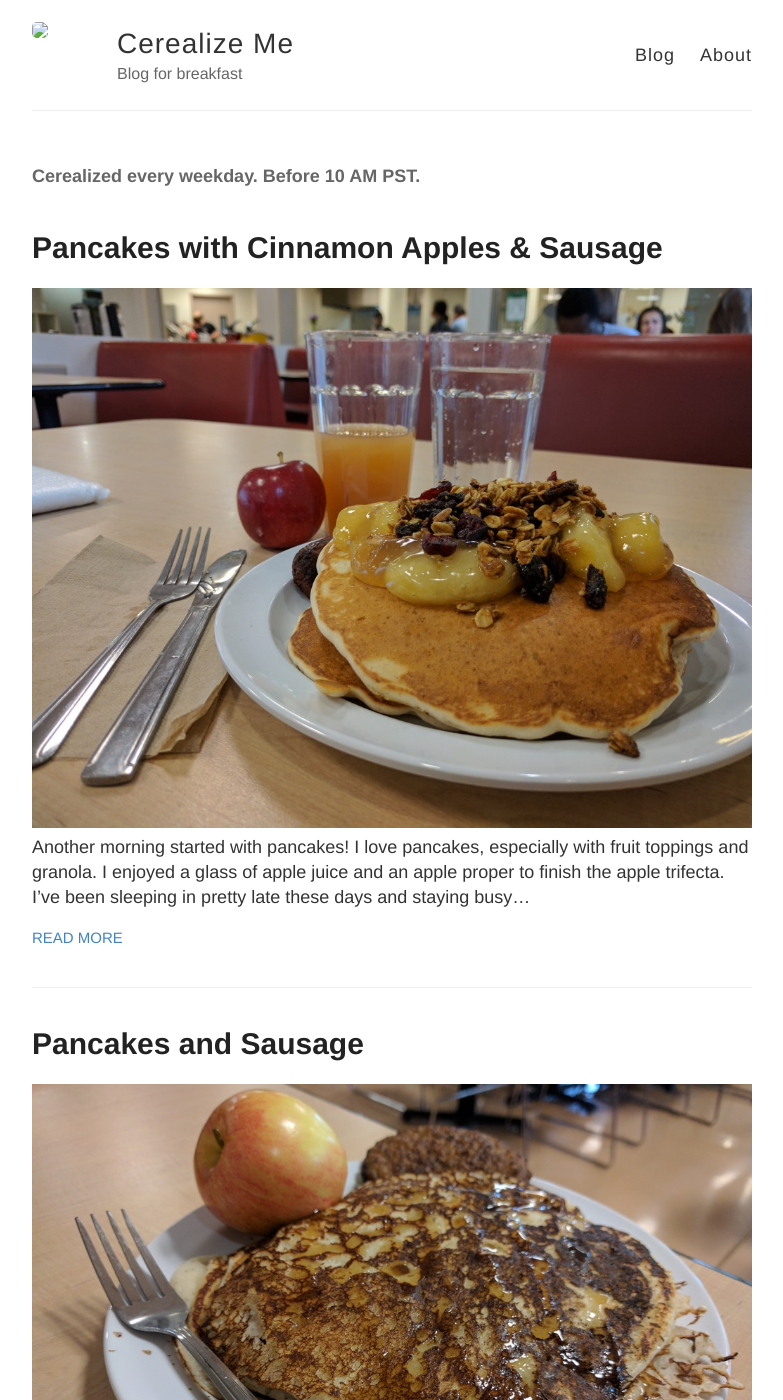
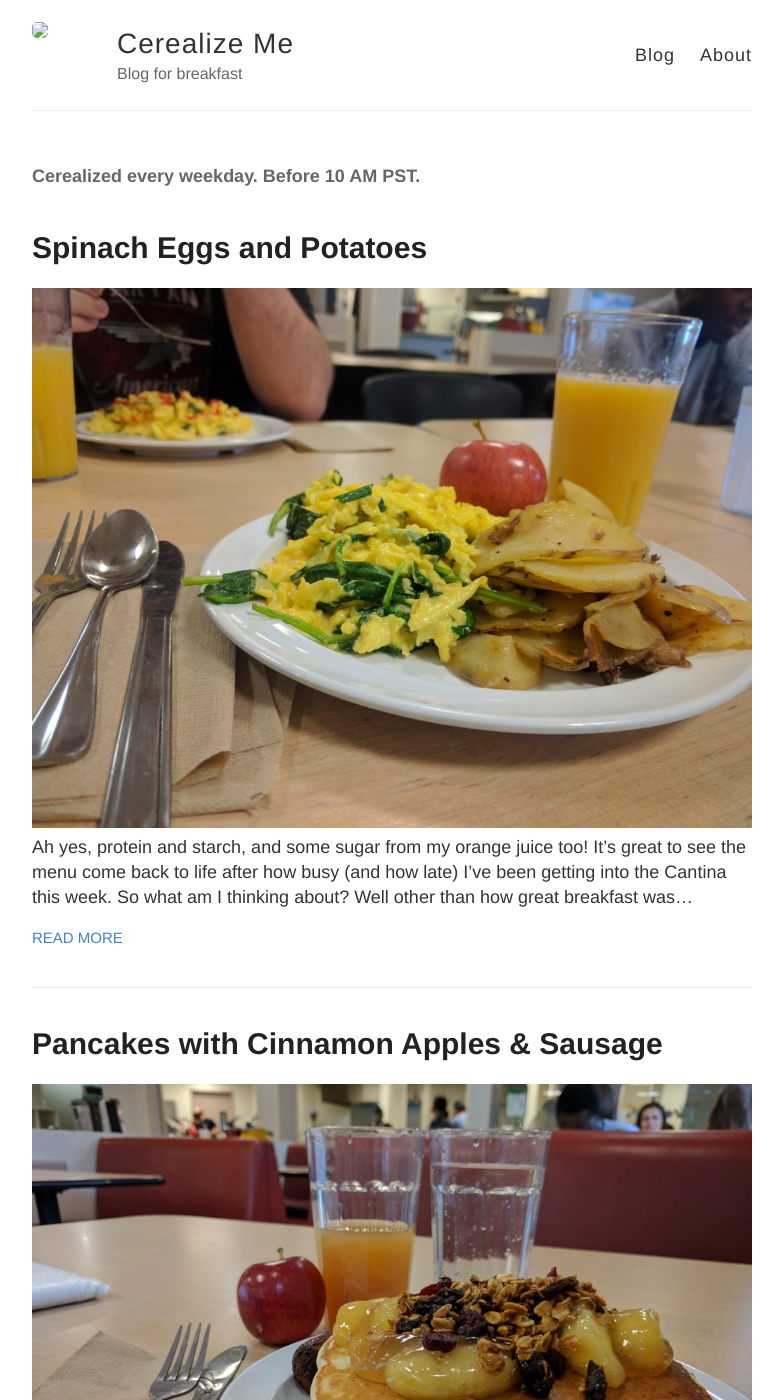
Before and after one commit to qst0/cerealize.me, a Jekyll site: the page built from index.html, in a window 1280 px wide and 1400 px high. Shown: the whole window, without its empty margins (248-1031 px from the left). Built offline with Jekyll 4.4.1, drawn with Linux system fonts in a browser that asks for light colours; some of the changed lines change nothing that is shown.

Commit message:
updated the week of posts

```diff
--- a/_posts/2017-6-26-19.md
+++ b/_posts/2017-6-26-21.md
@@ -32,4 +32,15 @@
 
 I'll come back and finish this!
 
+Back 2016-6-29:</br>
+Starting the piscine was non-stop for the last few days.
+I still have lots to do and fix. But it was awesome.
+I have to catch up for the next few posts it was so busy!
+
+Are you staying busy too?
+
+It's not a bad idea to relax when you can either!
+
+To the best of both worlds,
+
 `- qst0`
--- a/_posts/2017-6-27-20.md
+++ /dev/null
@@ -1,29 +0,0 @@
----
-layout: post
-title: Pancakes and Sausage
-date: 2017-6-27
----
-![Pancakes and Sausage](http://cerealize.me/images/2017-6-27.jpg)
-Pancakes are a great start to the day, I am pretty busy this morning so I'll have to write about how much I enjoyed them later!
-
-Today I'm thinking about **???**:
-
-Super busy, I'll be back tonight!
-
-The TODO list:
-* Help run C Piscine
-* Turn in J Gravity
-* Finish this post! and YESTERDAYS!
-
-The Ice Box:
-* Mentoring @ Ruby Piscine
-* Contract work (at least 2 hours)
-* Loop event motion in Wolf3d memory game
-* Turn in a Hercules project
-* Revisit the taut.tech project
-
-I'll come back and finish this!
-
-I mean it this time!
-
-`- qst0`
--- /dev/null
+++ b/_posts/2017-6-27-22.md
@@ -0,0 +1,48 @@
+---
+layout: post
+title: Pancakes and Sausage
+date: 2017-6-27
+---
+![Pancakes and Sausage](http://cerealize.me/images/2017-6-27.jpg)
+Pancakes are a great start to the day, I am pretty busy this morning so I'll have to write about how much I enjoyed them later!
+
+Today I'm thinking about **Post It / Sticky Notes**:
+
+Super busy, I'll be back tonight!
+
+Back 2016-6-29:</br>
+So I didn't make it back to this post for a few days.
+
+This day, or the day after it (not really sure anymore), the ruby piscine
+took to the walls and windows and made post it note art all over the lab!
+It looks fantastic. Party parrots and Pikachu! I should link you to the picture:
+[They will speak for me](https://twitter.com/42SiliconValley/status/880131927360929792).
+
+The TODO list:
+* Help run C Piscine
+* Turn in J Gravity
+* Finish this post! and YESTERDAYS!
+
+The Ice Box:
+* Mentoring @ Ruby Piscine
+* Contract work (at least 2 hours)
+* Loop event motion in Wolf3d memory game
+* Turn in a Hercules project
+* Revisit the taut.tech project
+
+I'll come back and finish this!
+
+I mean it this time!
+
+Back 2016-6-29:</br>
+So that's all I have to say about this day.
+It's certainly harder when you are busy to find meaningful things to express.
+So that will be my message today:
+
+Are you too busy to stop and smell the roses?
+
+Would a little more action help you, or tip you over?
+
+Hoping are happily expressing yourself in thought and action,
+
+`- qst0`
--- a/_posts/2017-6-28-21.md
+++ /dev/null
@@ -1,30 +0,0 @@
----
-layout: post
-title: Pancakes with Cinnamon Apples & Sausage
-date: 2017-6-28
----
-![Pancakes with Cinnamon Apples & Sausage](http://cerealize.me/images/2017-6-28.jpg)
-Another morning started with pancakes!
-I love pancakes, especially with fruit toppings and granola.
-I enjoyed a glass of apple juice and an apple proper to finish the apple trifecta.
-I've been sleeping in pretty late these days and staying busy...
-
-Today I'm thinking about **???**:
-
-Super busy still!
-
-The TODO list:
-* Help run C Piscine
-* Finish this week of posts!
-
-The Ice Box:
-* Contract work (at least 2 hours)
-* Loop event motion in Wolf3d memory game
-* Turn in a Hercules project
-* Revisit the taut.tech project
-
-I'll come back and finish these!
-
-But I have to make sure I have all my work done for the Bocal first!
-
-`- qst0`
--- /dev/null
+++ b/_posts/2017-6-28-23.md
@@ -0,0 +1,69 @@
+---
+layout: post
+title: Pancakes with Cinnamon Apples & Sausage
+date: 2017-6-28
+---
+![Pancakes with Cinnamon Apples & Sausage](http://cerealize.me/images/2017-6-28.jpg)
+Another morning started with pancakes!
+I love pancakes, especially with fruit toppings and granola.
+I enjoyed a glass of apple juice and an apple proper to finish the apple trifecta.
+I've been sleeping in pretty late these days and staying busy...
+
+Today I'm thinking about **Pancakes**:
+
+Super busy still!
+
+Back 2016-6-29:</br>
+Everything got so busy with all the new students this week that I even took a moment
+to help out the Cantina with dishes! I have a few more things to finish myself too!
+The breakfast dish for the last three days has been pancakes because it has been so busy,
+and I have been so late to wake up, that the original meal materials run out!
+The cinnamon and granola kept it interesting but I'm happy that today (yes I'm writing this from the future!)
+was back to eggs and potatoes. So here is my bit on pancakes:
+
+Have you ever noticed that Waffles are better than pancakes?
+
+This is coming from someone that had the moniker "flyinpancake" for many years.
+I am also bias, since waffle house is one of my favorite establishments.
+It's not the price, or the quality, which could stand to be improved.
+It's how true they are to each location being the same experience.
+Even fast food franchises that are known around the states and the world
+change the menu to fit the local. Waffle house, same menu. Maybe prices change.
+But to bring a halt to my rambling: Waffle house doesn't serve pancakes.
+The international house of pancakes on the other hand: serves waffles.
+I know that doesn't sound like it means much. But it definitively proves
+the value of waffles in my world.
+
+More history on my "flyinpancake" moniker:
+
+I was playing the game Ragnarok online and I needed a name.
+I was on my older brothers account and it just so happened that a user named:
+flying_muffin went by. I recalled from earlier that week or month (it's all blurred now)
+that I had played a scrolling shooter and the bomber plane you could play as was called
+"The Flying Pancake". I tried the name flyingpancake, to little surprise it was taken.
+I dropped the 'g' and the rest is history. I said goodby to my m450ny0ung login.
+That leaves me in a twirl of nostalgia... another day.
+
+The TODO list:
+* Help run C Piscine
+* Finish this week of posts!
+
+The Ice Box:
+* Contract work (at least 2 hours)
+* Loop event motion in Wolf3d memory game
+* Turn in a Hercules project
+* Revisit the taut.tech project
+
+I'll come back and finish these!
+
+But I have to make sure I have all my work done for the Bocal first!
+
+Back 2016-6-29:</br>
+Did you have a good day today?
+I know it's not the day this was first written, so take a trip back to when it was.
+
+Do you find it easier to remember the good or the bad?
+
+To the good we can find in our past and future,
+
+`- qst0`
--- /dev/null
+++ b/_posts/2017-6-29-24.md
@@ -0,0 +1,44 @@
+---
+layout: post
+title: Spinach Eggs and Potatoes
+date: 2017-6-29
+---
+![Spinach Eggs and Potatoes](http://cerealize.me/images/2017-6-29.jpg)
+Ah yes, protein and starch, and some sugar from my orange juice too!
+It's great to see the menu come back to life after how busy (and how late)
+I've been getting into the Cantina this week. So what am I thinking about?
+Well other than how great breakfast was...
+
+Today I'm thinking about **The Cantina**:
+
+I haven't written about the fantastic establishment
+that I get this wonderful breakfast from! How rude of me!
+École 42 USA, also known as 42 Silicon Valley has a restaurant at the
+Nostromo Dorms. It opens at 7 AM for breakfast and closes at 9 AM.
+It's the best $4 breakfast ever. I am friends with the amazing people
+that make it happen and that makes it even better. The have lunch and dinner,
+but I haven't started that blog yet! You can find more details as a 42 student at:
+[cantina.42.us.org](https://cantina.42.us.org/) or in the #_cantina slack channel.
+You need food to replenish yourself after coding all day.
+I hope to see you there!
+
+The TODO list:
+* Help run C Piscine
+* Email C++ Invite to all Cadets (Lv 7+)
+* Organize and get ready for more chaos!
+
+The Ice Box:
+* Contract work (call my manager)
+* Loop event motion in Wolf3d memory game
+* Turn in a Hercules project
+* Revisit the taut.tech project
+
+Do you have a favorite breakfast spot?
+
+What is your favorite meal of the day?
+
+Do you think that having the right nutrition in the morning makes for a better day?
+
+To the best meals and the best friends,
+
+`- qst0`
```
Also changed, not shown: images/2017-6-29.jpg (added).
